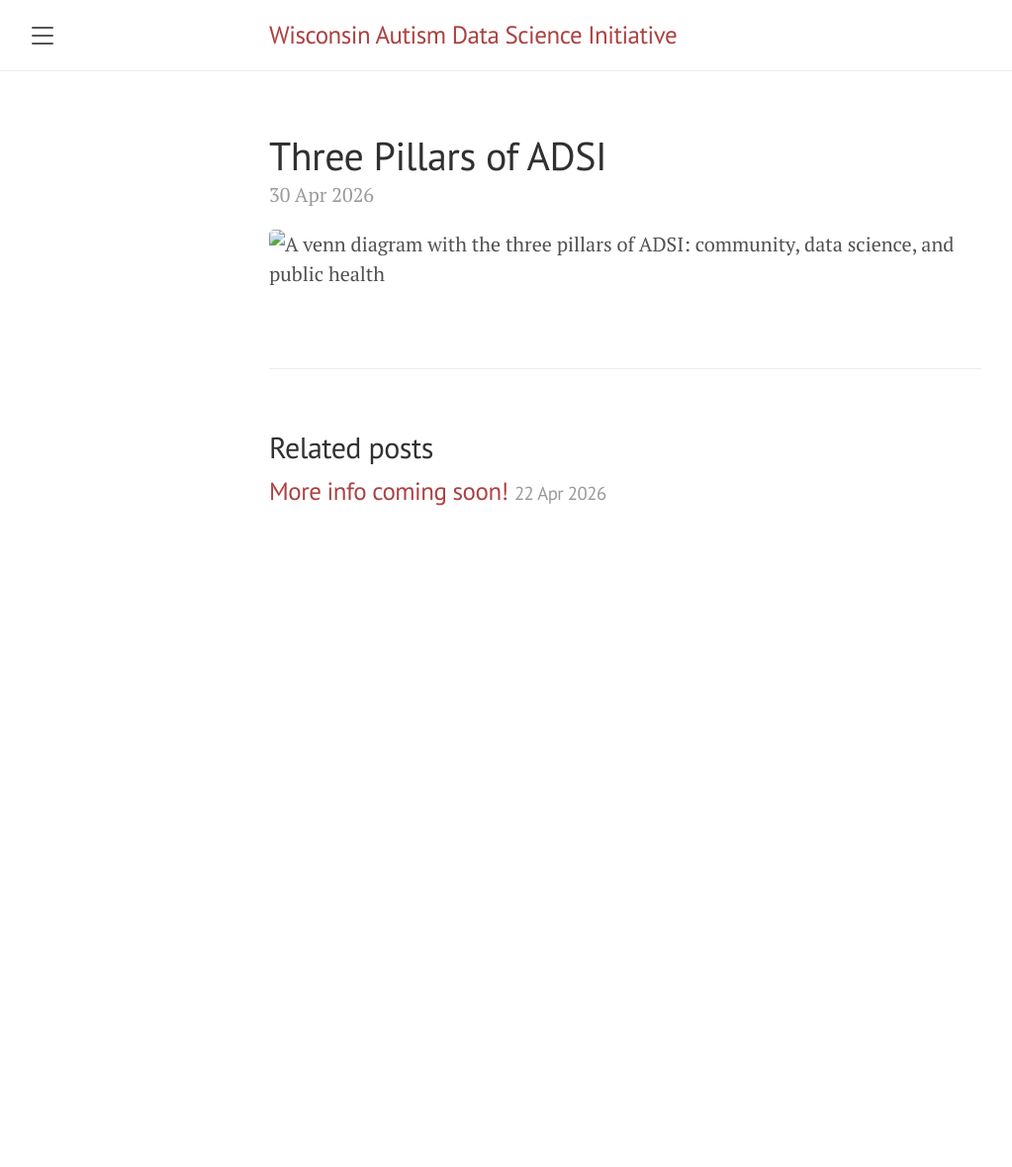
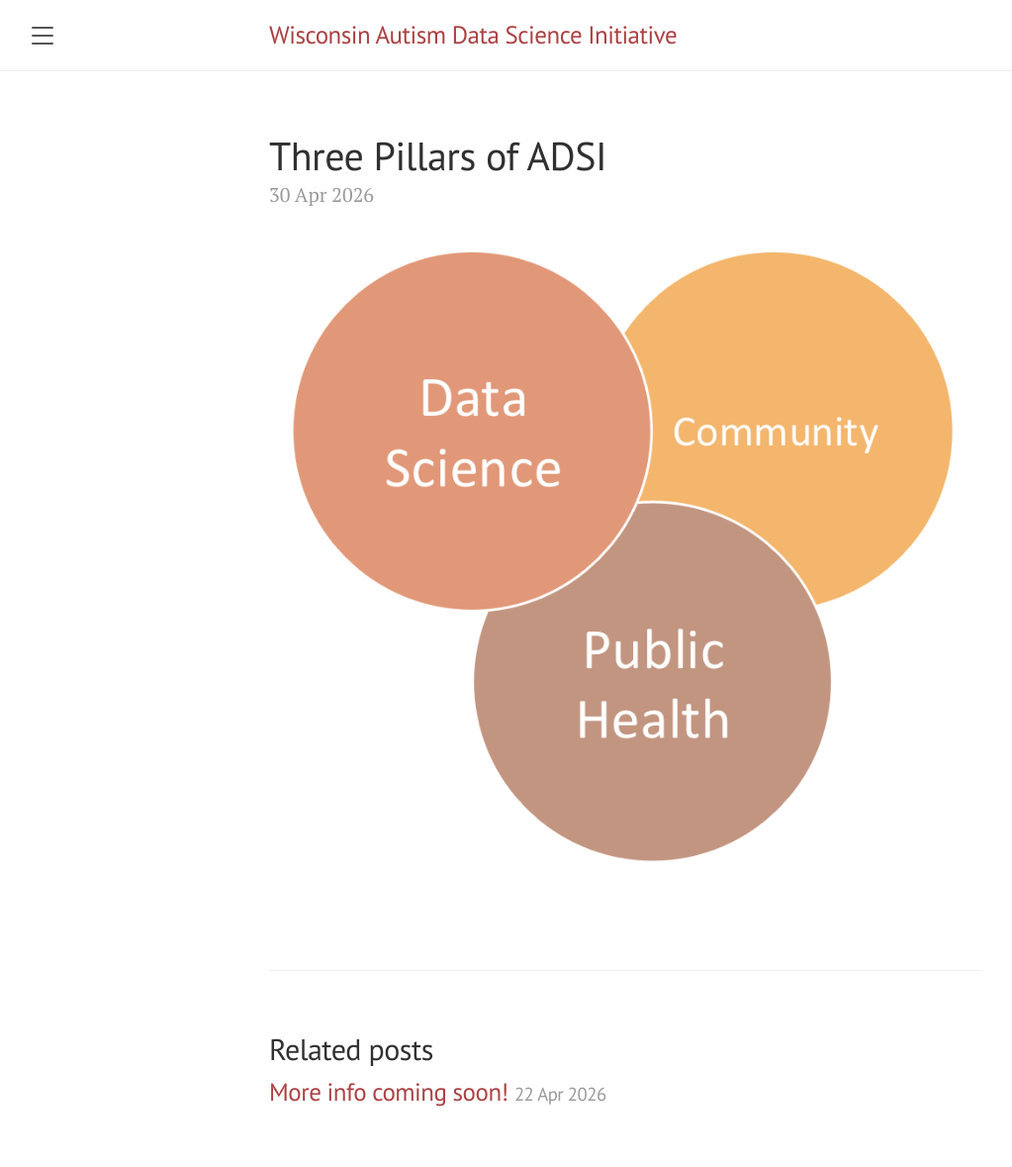
Before and after one commit to cochran4/wadsi, a Jekyll site: the page built from docs/_posts/2026-04-30-Venn-Diagram.md, in a window 1280 px wide. Shown: the whole page at 99% size, without its empty margins (8-1031 px from the left). Built offline with Jekyll 4.4.1, drawn with Linux system fonts in a browser that asks for light colours; before the commit the page ends 900 px from its top, so only the background shows below that.

Commit message:
Update 2026-04-30-Venn-Diagram.md
Remove docs/ from image file path.

```diff
--- a/docs/_posts/2026-04-30-Venn-Diagram.md
+++ b/docs/_posts/2026-04-30-Venn-Diagram.md
@@ -2,4 +2,4 @@
 layout: post
 title: Three Pillars of ADSI
 ---
-![A venn diagram with the three pillars of ADSI: community, data science, and public health]({{ "docs/images/ADSIVennDiagram.png" | relative_url }} "Venn diagram")
+![A venn diagram with the three pillars of ADSI: community, data science, and public health]({{ "images/ADSIVennDiagram.png" | relative_url }} "Venn diagram")
```
